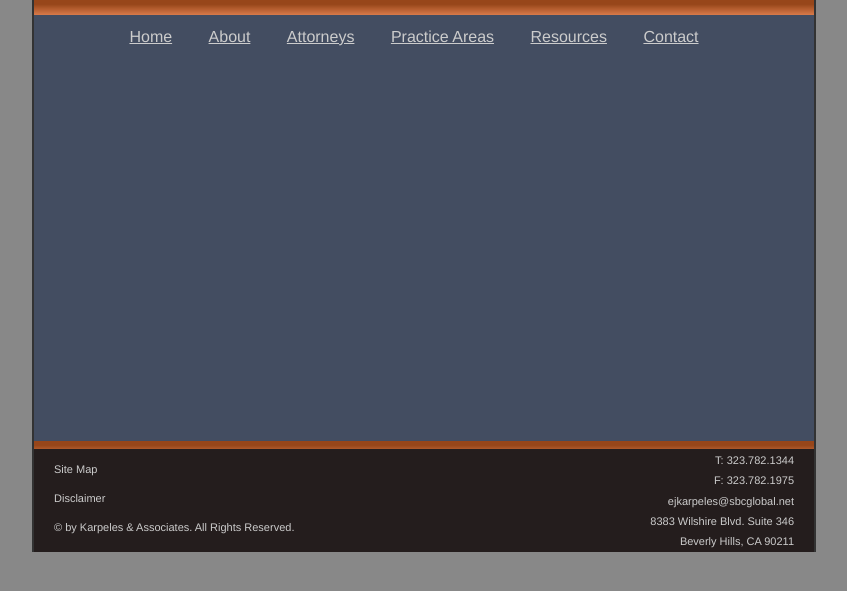
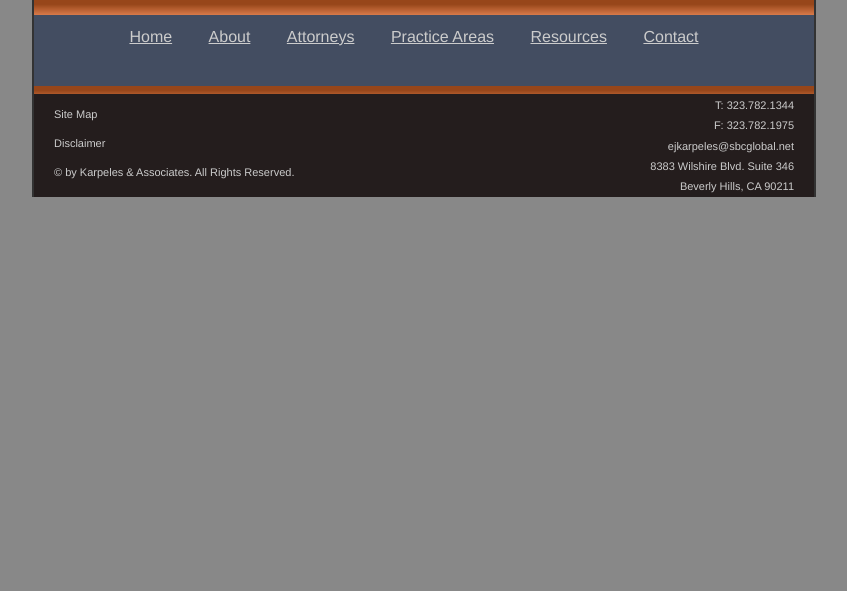
Before and after one commit to emlprime/karpeles, a Django app: template templates/attorneys.html in a window 1280 px wide. Shown: the part 122-713 px from the top of the page, without its empty margins (248-1095 px from the left). Run offline with Django 3.2, Linux system fonts and the light colour scheme; the template is opened without the code that fills it, so the values that code supplies are empty.

Commit message:
styled attorneys page

```diff
--- a/site_media/stylesheets/base.css
+++ b/site_media/stylesheets/base.css
@@ -47,23 +47,23 @@
   margin: 1em;
 }
 
-ul p
+#practice_areas ul p
 {
   font-size: 11px;
 }
 
-ul img
+#practice_areas ul img
 {
   margin-top: 0.5em;
 }
 
-li div:hover
+#practice_areas li div:hover
 {
   background-color: #212b39;
   color:white;
 }
 
-li div
+#practice_areas li div
 {
   padding-top: 0.5em;
   padding-bottom: 0.5em;
@@ -102,6 +102,11 @@
   line-height:2px;
 }
 
+#attorneys h1, #attorneys h3, #attorneys img
+{
+  margin-top: 1em;
+}
+
 #content
 {
   text-align: center;
@@ -109,7 +114,6 @@
   padding-top: 1em;
   padding-bottom: 1em;
   padding-right:20px;
-  height: 400px;
   border-right: 2px solid #333333;
   border-left: 2px solid #333333;
 }
--- a/templates/attorneys.html
+++ b/templates/attorneys.html
@@ -4,15 +4,19 @@
 
 <div class="grid_11 prefix_1">{{ attorneyText.text }}</div>
 
-<div class="grid_13" id="practice_areas">
+<div class="grid_13" id="attorneys">
 <ul>
 {% for attorney in attorneys %}
 <li>
 
 <div class="grid_4">
+&nbsp;
+<img src="/site_media/{{ attorney.image }}" alt="{{ attorney.name }} picture" />
+</div>
+<div class="grid_8">
 <h1>{{ attorney.name }}</h1>
 <h3>{{ attorney.title }}</h3>
-<img src="/site_media/{{ attorney.image }}" alt="{{ attorney.title }}" />
+<p>{{ attorney.about }}</p>
 </div>
 
 </li>
```
